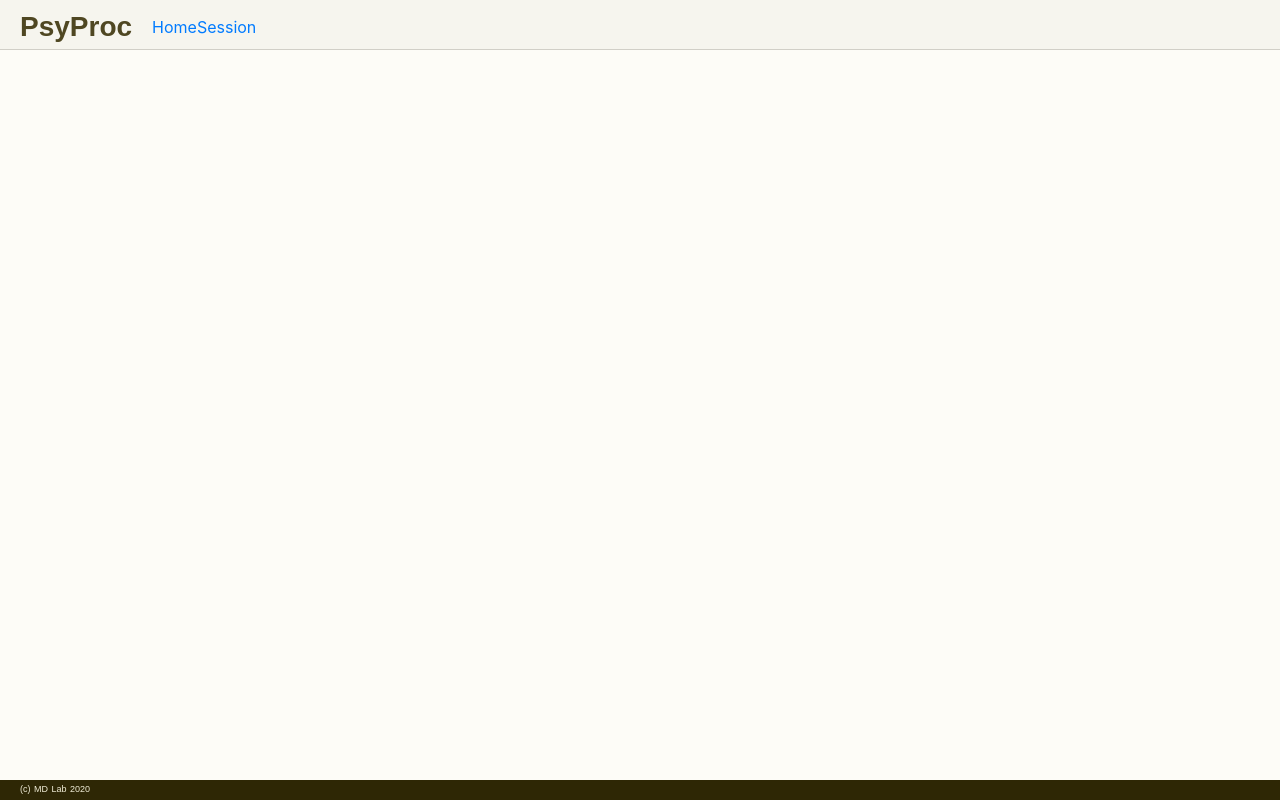
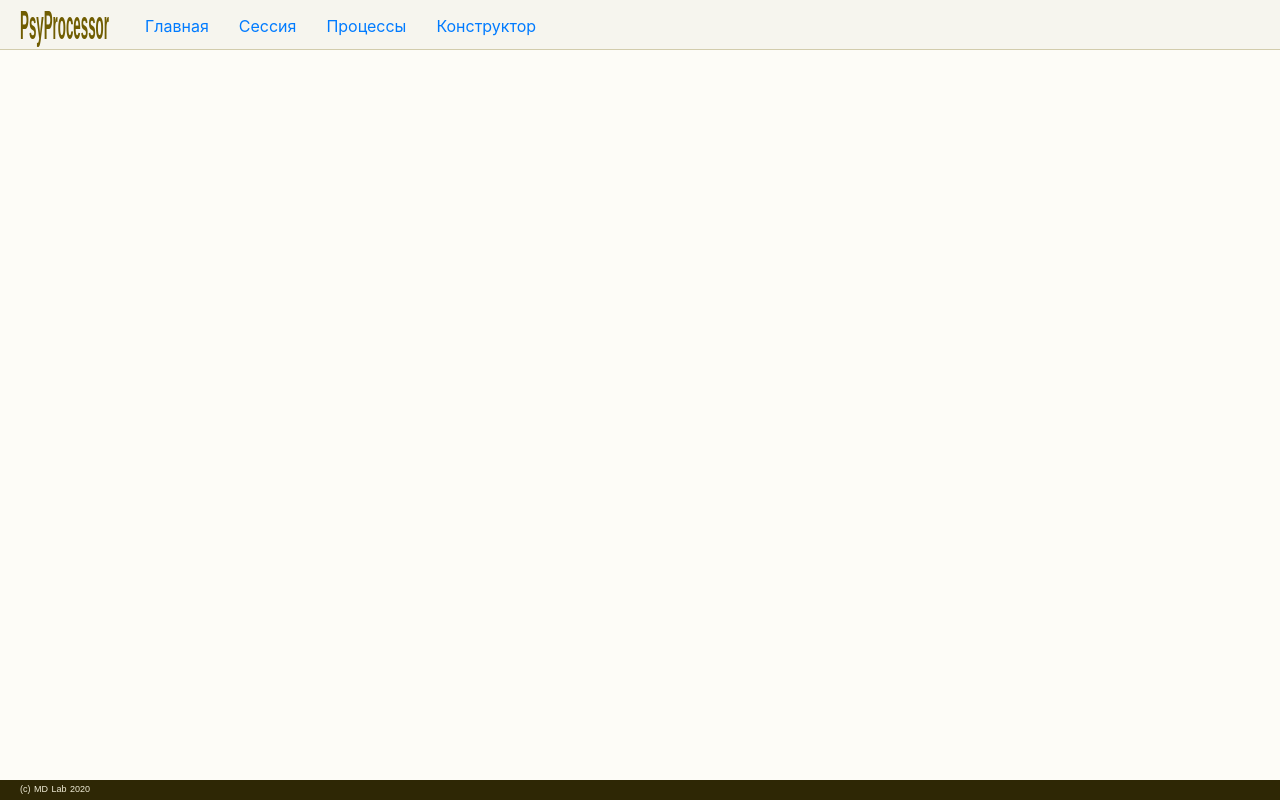
Before and after one commit to MetaDriver/psy-processor, a Nuxt app: page / in a window 1280 px wide. Built offline with nearby package versions, Linux system fonts and the light colour scheme.

Commit message:
dev.  menu debug, pages creating, etc

```diff
--- a/components/AppHeader.vue
+++ b/components/AppHeader.vue
@@ -1,11 +1,13 @@
 <template>
     <div class="AppHeader">
         <div class="logo">
-            PsyProc
+            PsyProcessor
         </div>
         <div class="top-nav">
-            <nuxt-link class="menu-item" :to="{name:'index-home'}">Home</nuxt-link>
-            <nuxt-link class="menu-item" :to="{name:'index-session'}">Session</nuxt-link>
+            <nuxt-link class="menu-item" :to="{name:'index-home'}">Главная</nuxt-link>
+            <nuxt-link class="menu-item" :to="{name:'index-session'}">Сессия</nuxt-link>
+            <nuxt-link class="menu-item" :to="{name:'index-procs'}">Процессы</nuxt-link>
+            <nuxt-link class="menu-item" :to="{name:'index-constructor'}">Конструктор</nuxt-link>
         </div>
     </div>
 </template>
@@ -30,11 +32,11 @@
         position: fixed;
         left: 0;
         top: 0;
-        padding: 5px 0 0;
+        padding: 0 20px;
         width: 100%;
         height: 50px;
         background-color: hsl(50, 30%, 95%);
-        border-bottom: 1px solid hsl(50, 10%, 80%);
+        border-bottom: 1px solid hsl(50, 30%, 75%);
         display: flex;
         align-items: center;
 
@@ -43,22 +45,42 @@
         }
 
         .logo {
-            padding: 0 20px;
+            width: 110px;
+            padding: 0 0 0 0px;
             font-family: 'Arial';
-            font-size: 28px;
+            font-size: 40px;
             font-weight: bold;
-            color: hsl(50, 40%, 22%);
+            color: hsl(50, 99%, 22%);
+            transform-origin: left bottom;
+            transform: scaleX(.333);
         }
 
-        .top-menu {
+        .top-nav {
             display: flex;
-            align-items: center;
+            align-self: stretch;
+            align-items: stretch;
 
             &>* {
                 flex: 0 0 auto;
+                display: block;
             }
             .menu-item {
-                padding: 15px 15px;
+                display: flex;
+                align-items: center;
+                width: auto;
+                padding: 3px 15px 0;
+                &:hover {
+                     background-color: hsl(50, 50%, 98%);
+                    &.nuxt-link-active {
+                        text-decoration: none;
+                     }
+                 }
+                &.nuxt-link-active {
+                    cursor: default;
+                    color: black;
+                    background-color: white;
+                    box-shadow: inset 0 -3px 1px -2px hsl(50, 99%, 22%);
+                 }
             }
         }
 
--- /dev/null
+++ b/pages/index/constructor/index.vue
@@ -0,0 +1,27 @@
+<template>
+    <div class="Constructor">
+        <h2>Constructor</h2>
+    </div>
+</template>
+
+<script>
+    export default {
+        name: "Constructor",
+        components: {},
+        props: [],
+        data() {
+            return {}
+        },
+        computed: {},
+        methods: {},
+        mounted(){
+        },
+    }
+</script>
+
+<style lang="scss">
+    .Constructor {
+        width: 100%;
+        height: auto;
+    }
+</style>
--- a/pages/index/home/index.vue
+++ b/pages/index/home/index.vue
@@ -36,6 +36,9 @@
 //    import AppFooter from '~/components/AppFooter.vue'
 
     export default {
+        head: {
+            title: 'Домашнаяя страница'
+        },
         components: {
             Logo,
 //            AppHeader,
--- /dev/null
+++ b/pages/index/procs/index.vue
@@ -0,0 +1,27 @@
+<template>
+    <div class="ProcessList">
+        <h2>ProcessList</h2>
+    </div>
+</template>
+
+<script>
+    export default {
+        name: "ProcessList",
+        components: {},
+        props: [],
+        data() {
+            return {}
+        },
+        computed: {},
+        methods: {},
+        mounted(){
+        },
+    }
+</script>
+
+<style lang="scss">
+    .ProcessList {
+        width: 100%;
+        height: auto;
+    }
+</style>
```
